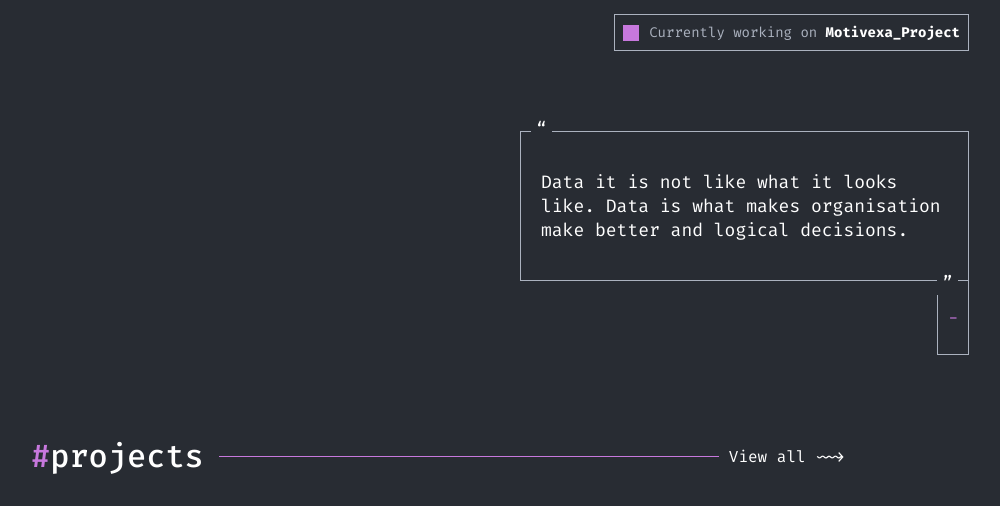
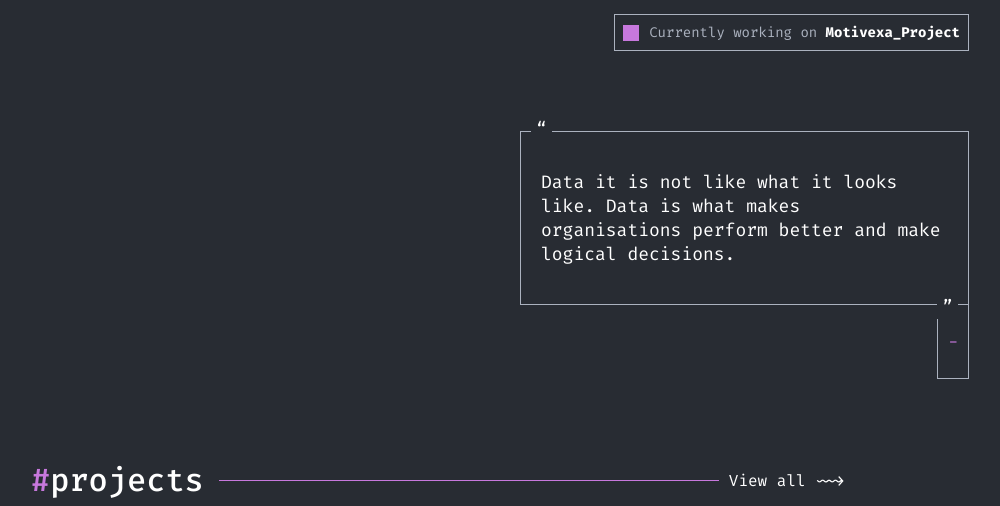
Before and after one commit to mugishakayishema/kayishema, a Flask app: page / in a window 1280 px wide. Shown: the part 548-1054 px from the top of the page, without its empty margins (140-1140 px from the left). Run offline with Flask 3, Linux system fonts and the light colour scheme.

Commit message:
Added something to make my message make sense

```diff
--- a/templates/index.html
+++ b/templates/index.html
@@ -82,7 +82,7 @@
     <div class="quote-container hidden-element">
         <div class="quote">
             <div class="quote-mark">“</div>
-            <p> Data it is not like what it looks like. Data is what makes organisation make better and logical decisions.</p>
+            <p> Data it is not like what it looks like. Data is what makes organisations perform better and make logical decisions.</p>
             <div class="quote-mark-end">”</div>
         </div>
         <div class="d">
```
